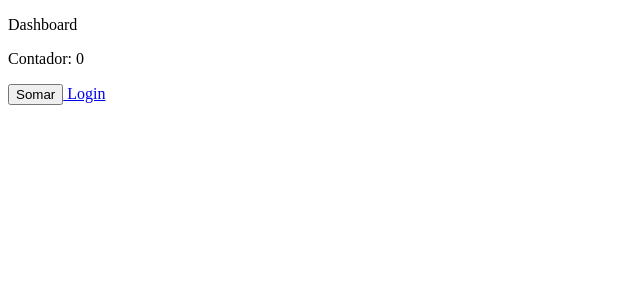
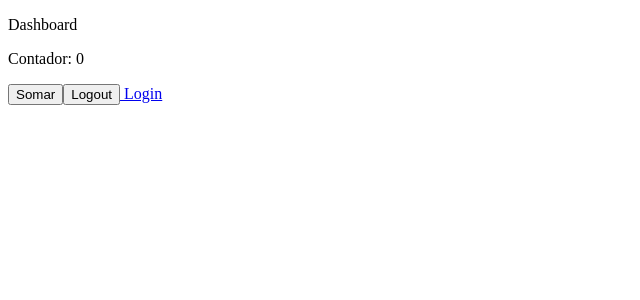
Before and after one commit to CadisRaziel/React-TS-curso, a React (Create React App) app: page /pagina-inicial in a window 1280 px wide. Shown: the top 300 px of the page, without its empty margins (0-640 px from the left). Built offline with nearby package versions, Linux system fonts and the light colour scheme.

Commit message:
passando uma função por context

```diff
--- a/src/app/pages/dashboard/Dashboard.tsx
+++ b/src/app/pages/dashboard/Dashboard.tsx
@@ -1,14 +1,14 @@
 import { Link } from 'react-router-dom'
-import { useContext, useRef } from "react";
-import { UsuarioLogadoContext } from '../../shared/contexts/UsuarioLogado';
+import { useRef } from "react";
+import { useUsuarioLogado } from '../../shared/hooks';
 
 export const Dashboard = () => {
 
     //utilizando o contexto
-    const { nomeDoUsuario } = useContext(UsuarioLogadoContext);
+    const { nomeDoUsuario, logout } = useUsuarioLogado();
 
     //useRef não altera o valor visualmente (nao da um build da pagina) porém esta atualizando
-    const counterRef = useRef({ counter: 0})
+    const counterRef = useRef({ counter: 0 })
 
     return (
         <div>
@@ -18,8 +18,9 @@
             <p>{nomeDoUsuario}</p>
 
 
-       <p>Contador: { counterRef.current.counter }</p>
-       <button onClick={ () => counterRef.current.counter++ }>Somar</button>
+            <p>Contador: {counterRef.current.counter}</p>
+            <button onClick={() => counterRef.current.counter++}>Somar</button>
+            <button onClick={logout}>Logout</button>
             <Link to={'/entrar'}> Login</Link>
         </div>
     );
--- a/src/app/shared/contexts/UsuarioLogado.tsx
+++ b/src/app/shared/contexts/UsuarioLogado.tsx
@@ -1,15 +1,22 @@
 //componente para usar o nome do usuario em mais de uma tela
 
-import { createContext } from "react";
+import { createContext, useCallback } from "react";
 
 interface IUsuarioLogadoContextData {
     nomeDoUsuario: string;
+
+    logout: () => void;
 }
 export const UsuarioLogadoContext = createContext<IUsuarioLogadoContextData>({} as IUsuarioLogadoContextData);
 
 export const UsuarioLogadoProvider: React.FC = ({}) => {
+
+    const handleLogout = useCallback(() => {
+        console.log('logout executou')
+    }, [])
+
     return (
-        <UsuarioLogadoContext.Provider value={{ nomeDoUsuario: 'Vitor' }}>
+        <UsuarioLogadoContext.Provider value={{ nomeDoUsuario: 'Vitor', logout: handleLogout }}>
 
         </UsuarioLogadoContext.Provider>
     );
--- /dev/null
+++ b/src/app/shared/hooks/UseUsuarioLogado.ts
@@ -0,0 +1,15 @@
+//hooks personalizados
+//aqui vamos fazer um hook personalizado para usar junto com o context do UsuarioLogado
+
+import { useContext } from "react";
+import { UsuarioLogadoContext } from "../contexts/UsuarioLogado";
+
+export const useUsuarioLogado = () => {
+    const context = useContext(UsuarioLogadoContext);
+    return context;
+}
+
+
+//fica mais facil a utilização nas telas, pois precisa de menos importes, e posso separar todos os hooks com context auqi
+//e depis exportar ali no index.ts
+//ai quem chamar, vai chamar só uma classe com tudo isso aqui dentro
--- a/src/app/shared/hooks/index.tsx
+++ b/src/app/shared/hooks/index.tsx
@@ -1 +1 @@
-export {};
+export * from './UseUsuarioLogado'
```
Lines whose indentation alone changed are shown as unchanged.
